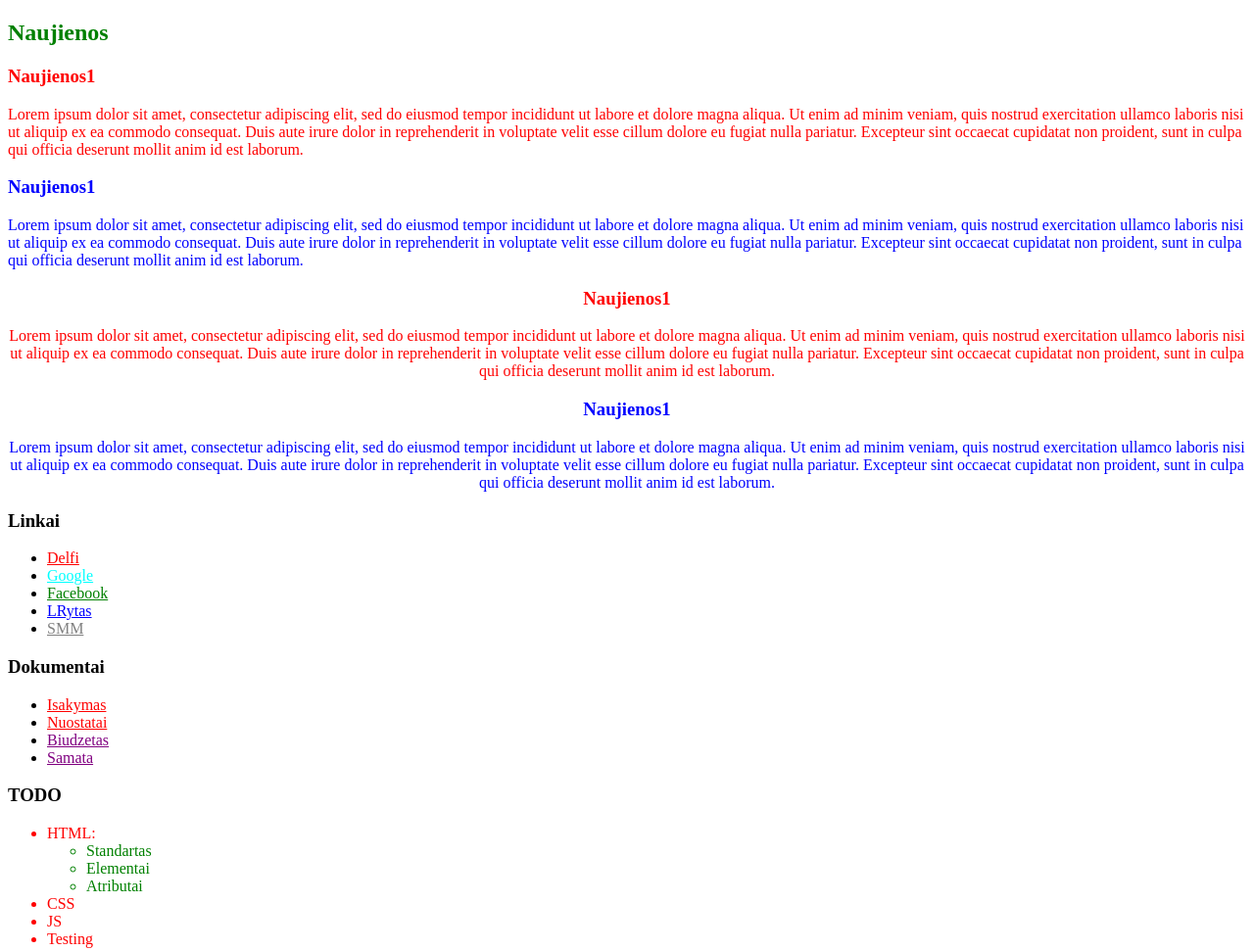
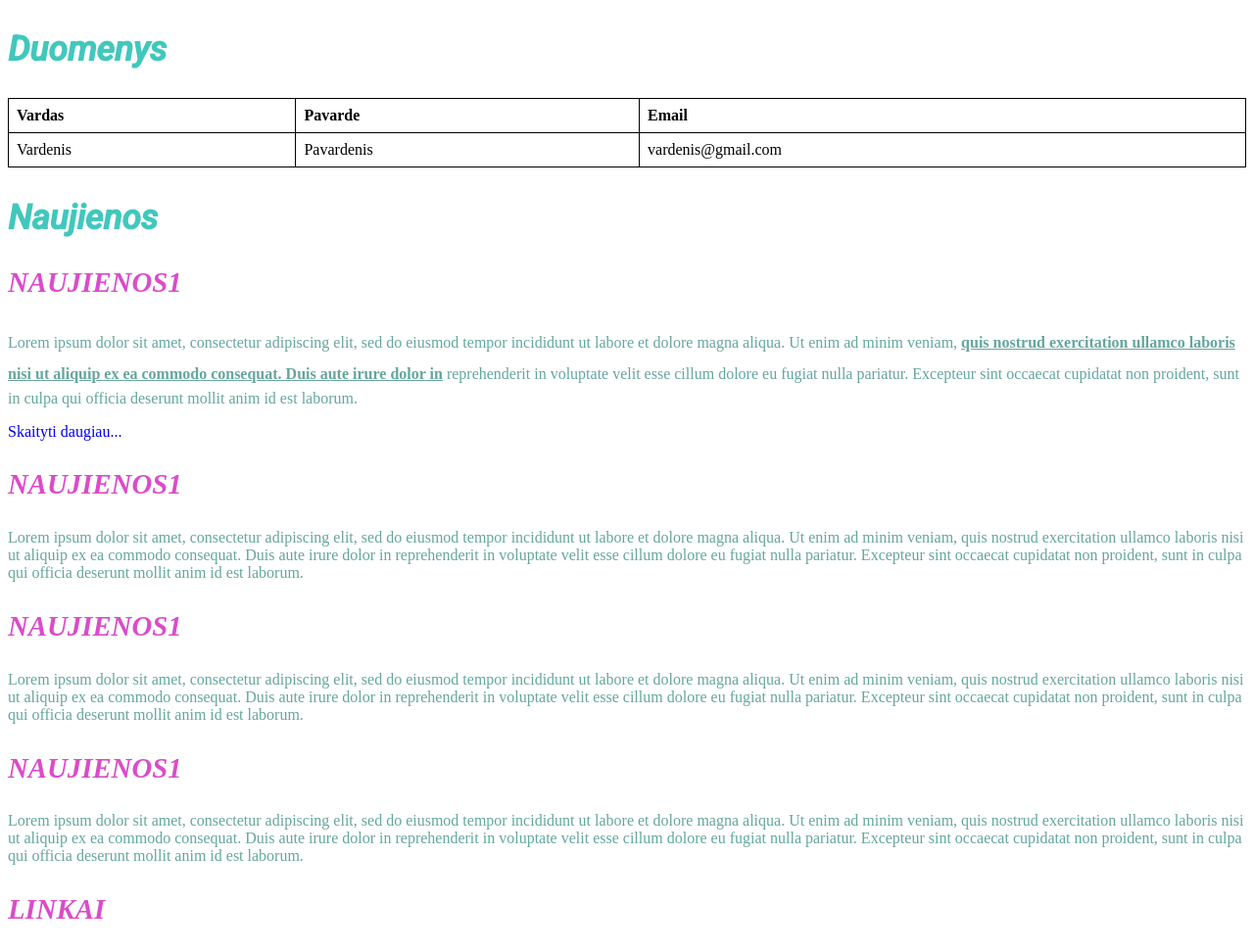
Before and after one commit to AmadejusV/CSS.09.25, a plain HTML site: page index.html in a window 1280 px wide. Shown: the top 971 px of the page at 98% size. Drawn offline with Linux system fonts and the light colour scheme.

Commit message:
Mokyklos praktika

```diff
--- a/css/style.css
+++ b/css/style.css
@@ -1,17 +1,35 @@
 /* Elemento selektoriai*/
+/*body{
+	background:#eee url("../image/foto2.png")repeat-y; /*repeat-y su be ir alternatyvas pasiziuret*/
+/*	background-size: contain;
+}*/
+/*section{
+	background-color: rgba(97,107,120,0.6);
+	padding:20px;
+	/*opacity: 0.6;      geriau naudot rba, o ne opacity ir det i background-color textas desis ant virsaus*/
+/*}*/
+table{
+	width:100%;
+	border-collapse: collapse; /*Sutraukia langelius salius viena salia kito*/
+}
+th, td{
+	border:1px solid #000;
+	text-align: left;
+	padding: 8px;
+}
 /**{
 	text-align:center;
 }*/
-article{
+/*article{
 	color: red;
 }
 #promo{
 	color:blue;
-}
+}*/
 /*article#promo{
 	color:yellow;
 } galima ir taip, bet praktikoj nedaroma*/
-.blue{
+/*.blue{
 color:blue;
 }
 .center{
@@ -19,9 +37,9 @@ text-align: center;
 }
 .bg-silver{
 	background-color:silver;
-}
+}*/
 /*-----------attribute selectors----------*/
-a[href="http://www.delfi.lt"]{
+/*a[href="http://www.delfi.lt"]{
 	color:red;
 }
 a[href="http://www.google.lt"]{
@@ -48,7 +66,7 @@ a[href$=".xlsx"]{
 
 a:hover{
 	color:red;
-}
+}*/
 /*--------------PSEUDO CLASSES--------------*/
 /*.todo ul :first-child{	/* taikymas pirmam elementui*/
 /*	color: red;
@@ -63,14 +81,42 @@ a:hover{
 /*	color: green;
 }			*/
 /*-------------------------------------*/
-.todo ul li{
+/*.todo ul li{
 	color:red;
 }
 /*--------------taikymassis i  vieta kur daryt pakeitimus-------------*/
-.todo ul>li>ul>li{
+/*.todo ul>li>ul>li{
 	color:green;
 }
 /*-------------galima daryt kelia i elementus ir be rodykliu--------*/
-.todo ul li ul li{
+/*.todo ul li ul li{
 	color:green;
+}*/
+/*-----------------fonts---------------*/
+section h1{
+	color: #42c7bc;
+	font-size: 2.2em;
+	font-family: 'Arial', 'Tahoma' sans-serif;
 }
+section h3{
+	color: #db4bca;
+	font-size: 1.8em;
+	font-style: italic;
+	text-transform: uppercase;
+}
+section h1, section h2{
+	font-family: 'Roboto', sans-serif
+}
+section article p{
+	font-family: 'Open Sans', sans-serif
+	text-align:justify;
+	color:#65a69c;
+}
+section article p span{
+	font-weight: bold;/*bolder 500*/
+	text-decoration: underline;
+	line-height: 2;
+}
+section article a{
+	text-decoration: none;
+}
--- a/index.html
+++ b/index.html
@@ -3,26 +3,43 @@
 	<head>
 		<title>CSS praktika</title>
 		<meta charset="utf-8">
+		<link href="https://fonts.googleapis.com/css2?family=Open+Sans:wght@300;600&family=Roboto:ital,wght@1,100;1,400;1,500&display=swap" rel="stylesheet">
 		<link rel="stylesheet" href="css/style.css">
 	</head>
 	<body>
 		<section>
+			<h1>Duomenys</h1>
+			<table>
+				<tr>
+					<th>Vardas</th>
+					<th>Pavarde</th>
+					<th>Email</th>
+				</tr>
+				<tr>
+					<td>Vardenis</td>
+					<td>Pavardenis</td>
+					<td>vardenis@gmail.com</td>
+				</tr>
+			</table>
+		</section>
+		<section>
 			<h1>Naujienos</h1>
 			<article>
 				<h3>Naujienos1</h3>
-				Lorem ipsum dolor sit amet, consectetur adipiscing elit, sed do eiusmod tempor incididunt ut labore et dolore magna aliqua. Ut enim ad minim veniam, quis nostrud exercitation ullamco laboris nisi ut aliquip ex ea commodo consequat. Duis aute irure dolor in reprehenderit in voluptate velit esse cillum dolore eu fugiat nulla pariatur. Excepteur sint occaecat cupidatat non proident, sunt in culpa qui officia deserunt mollit anim id est laborum.
+				<p>Lorem ipsum dolor sit amet, consectetur adipiscing elit, sed do eiusmod tempor incididunt ut labore et dolore magna aliqua. Ut enim ad minim veniam, <span>quis nostrud exercitation ullamco laboris nisi ut aliquip ex ea commodo consequat. Duis aute irure dolor in</span> reprehenderit in voluptate velit esse cillum dolore eu fugiat nulla pariatur. Excepteur sint occaecat cupidatat non proident, sunt in culpa qui officia deserunt mollit anim id est laborum.</p>
+				<a href="http://www.google.lt">Skaityti daugiau...</a>
 			</article>
 			<article id="promo">
 				<h3>Naujienos1</h3>
-				Lorem ipsum dolor sit amet, consectetur adipiscing elit, sed do eiusmod tempor incididunt ut labore et dolore magna aliqua. Ut enim ad minim veniam, quis nostrud exercitation ullamco laboris nisi ut aliquip ex ea commodo consequat. Duis aute irure dolor in reprehenderit in voluptate velit esse cillum dolore eu fugiat nulla pariatur. Excepteur sint occaecat cupidatat non proident, sunt in culpa qui officia deserunt mollit anim id est laborum.
+				<p>Lorem ipsum dolor sit amet, consectetur adipiscing elit, sed do eiusmod tempor incididunt ut labore et dolore magna aliqua. Ut enim ad minim veniam, quis nostrud exercitation ullamco laboris nisi ut aliquip ex ea commodo consequat. Duis aute irure dolor in reprehenderit in voluptate velit esse cillum dolore eu fugiat nulla pariatur. Excepteur sint occaecat cupidatat non proident, sunt in culpa qui officia deserunt mollit anim id est laborum.</p>
 			</article>
 			<article class="center red">
 				<h3>Naujienos1</h3>
-				Lorem ipsum dolor sit amet, consectetur adipiscing elit, sed do eiusmod tempor incididunt ut labore et dolore magna aliqua. Ut enim ad minim veniam, quis nostrud exercitation ullamco laboris nisi ut aliquip ex ea commodo consequat. Duis aute irure dolor in reprehenderit in voluptate velit esse cillum dolore eu fugiat nulla pariatur. Excepteur sint occaecat cupidatat non proident, sunt in culpa qui officia deserunt mollit anim id est laborum.
+				<p>Lorem ipsum dolor sit amet, consectetur adipiscing elit, sed do eiusmod tempor incididunt ut labore et dolore magna aliqua. Ut enim ad minim veniam, quis nostrud exercitation ullamco laboris nisi ut aliquip ex ea commodo consequat. Duis aute irure dolor in reprehenderit in voluptate velit esse cillum dolore eu fugiat nulla pariatur. Excepteur sint occaecat cupidatat non proident, sunt in culpa qui officia deserunt mollit anim id est laborum.</p>
 			</article>
 			<article class="center blue">
 				<h3>Naujienos1</h3>
-				Lorem ipsum dolor sit amet, consectetur adipiscing elit, sed do eiusmod tempor incididunt ut labore et dolore magna aliqua. Ut enim ad minim veniam, quis nostrud exercitation ullamco laboris nisi ut aliquip ex ea commodo consequat. Duis aute irure dolor in reprehenderit in voluptate velit esse cillum dolore eu fugiat nulla pariatur. Excepteur sint occaecat cupidatat non proident, sunt in culpa qui officia deserunt mollit anim id est laborum.
+				<p>Lorem ipsum dolor sit amet, consectetur adipiscing elit, sed do eiusmod tempor incididunt ut labore et dolore magna aliqua. Ut enim ad minim veniam, quis nostrud exercitation ullamco laboris nisi ut aliquip ex ea commodo consequat. Duis aute irure dolor in reprehenderit in voluptate velit esse cillum dolore eu fugiat nulla pariatur. Excepteur sint occaecat cupidatat non proident, sunt in culpa qui officia deserunt mollit anim id est laborum.</p>
 			</article>
 		</section>
 		<section>
```
Also changed, not shown: image/foto.jpg (added), image/foto2.png (added).
